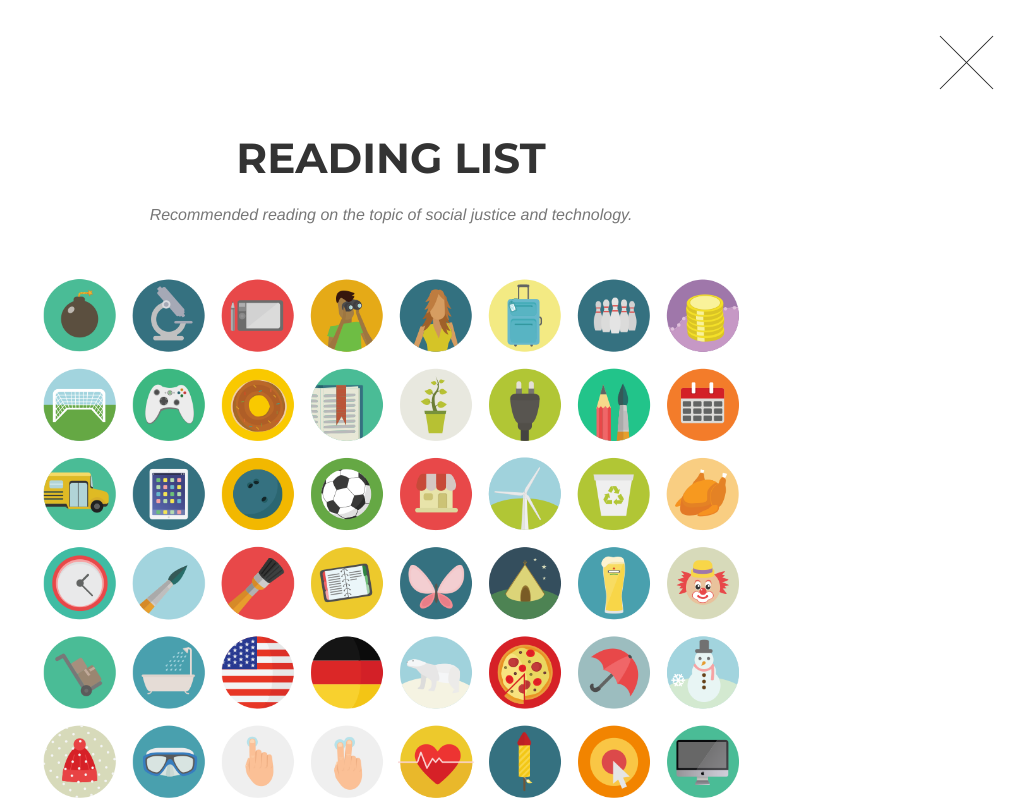
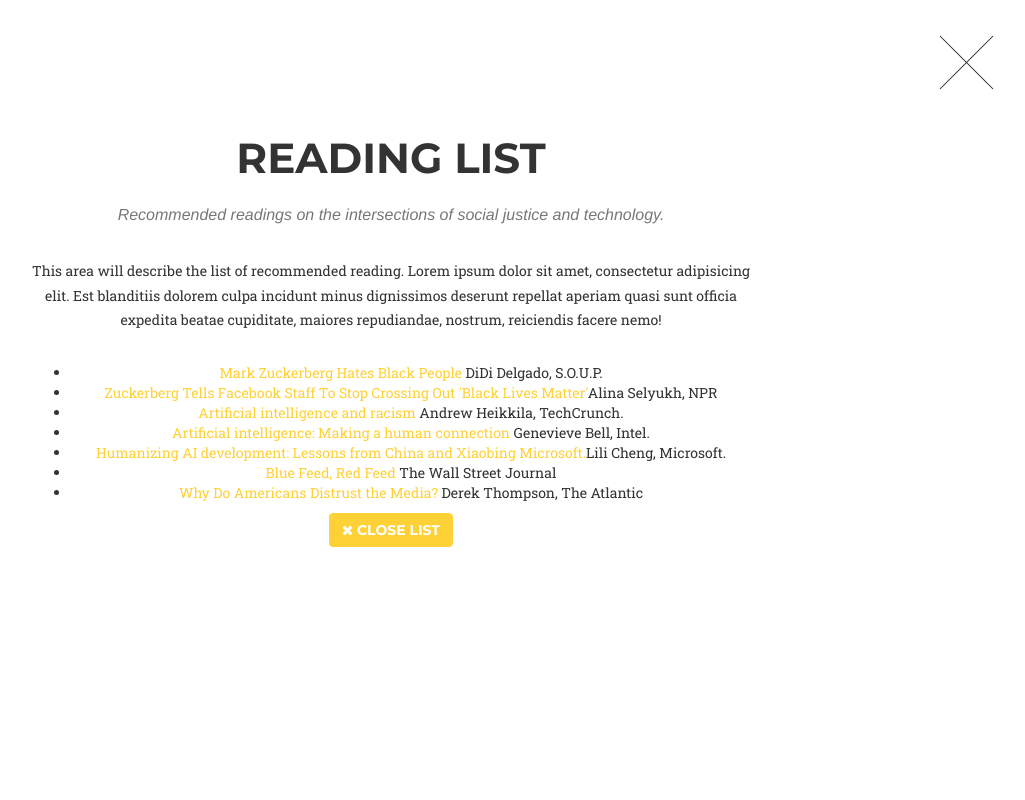
Before and after one commit to rxnaij/BLM-Dataset, a website: page index.html in a window 1280 px wide. Both pictures are taken after a click on the link "Reading List". Shown: the part 672-1472 px from the top of the page, without its empty margins (249-1274 px from the left). Drawn offline with nearby package versions, Linux system fonts and the light colour scheme; files that its build step writes are made by us from their sources; a web font is replaced by a local one.

Commit message:
adding realist list

```diff
--- a/index.html
+++ b/index.html
@@ -288,14 +288,20 @@
                             <div class="modal-body">
                                 <!-- Project Details Go Here -->
                                 <h2>Reading List</h2>
-                                <p class="item-intro text-muted">Recommended reading on the topic of social justice and technology.</p>
-                                <img class="img-responsive img-centered" src="img/portfolio/roundicons-free.png" alt="">
+                                <p class="item-intro text-muted">Recommended readings on the intersections of social justice and technology.</p>
+
                                 <p>This area will describe the list of recommended reading. Lorem ipsum dolor sit amet, consectetur adipisicing elit. Est blanditiis dolorem culpa incidunt minus dignissimos deserunt repellat aperiam quasi sunt officia expedita beatae cupiditate, maiores repudiandae, nostrum, reiciendis facere nemo!</p>
                                 <ul>
-                                  <li><a href="https://techcrunch.com/2016/04/15/artificial-intelligence-and-racist/">"Artificial intelligence and racism". Andrew Heikkila, TechCrunch. 15 April 2016. Cite cite cite.</a></li>
-                                  <li><a href="https://techcrunch.com/2016/04/15/artificial-intelligence-and-racist/">"Artificial intelligence and racism".</a> Andrew Heikkila, TechCrunch. 15 April 2016. Cite cite cite.</li>
+                                  <li><a href="https://medium.com/@thedididelgado/mark-zuckerberg-hates-black-people-ae65426e3d2a">Mark Zuckerberg Hates Black People</a> DiDi Delgado, S.O.U.P.</li>
+                                  <li><a href="http://www.npr.org/sections/alltechconsidered/2016/02/26/467985384/zuckerberg-tells-facebook-staff-to-stop-crossing-out-black-lives-matter">Zuckerberg Tells Facebook Staff To Stop Crossing Out 'Black Lives Matter'</a>Alina Selyukh, NPR</li>
+                                  <li><a href="https://techcrunch.com/2016/04/15/artificial-intelligence-and-racist/">Artificial intelligence and racism</a> Andrew Heikkila, TechCrunch.</a></li>
+                                  <li><a href="https://www.safaribooksonline.com/library/view/oreilly-artificial-intelligence/9781491973912/video260723.html">Artificial intelligence: Making a human connection</a> Genevieve Bell, Intel.</li>
+                                  <li><a href="">Humanizing AI development: Lessons from China and Xiaobing Microsoft.</a>Lili Cheng, Microsoft.</li>
+                                  <li><a href="http://graphics.wsj.com/blue-feed-red-feed/">Blue Feed, Red Feed</a> The Wall Street Journal</li>
+                                  <li><a href="https://www.theatlantic.com/business/archive/2016/09/why-do-americans-distrust-the-media/500252/">Why Do Americans Distrust the Media?</a> Derek Thompson, The Atlantic</li>
+                                  <!--<li><a href=""></a></li>-->
                                 </ul>
-                                <button type="button" class="btn btn-primary" data-dismiss="modal"><i class="fa fa-times"></i> Close Project</button>
+                                <button type="button" class="btn btn-primary" data-dismiss="modal"><i class="fa fa-times"></i> Close List</button>
                             </div>
                         </div>
                     </div>
```
